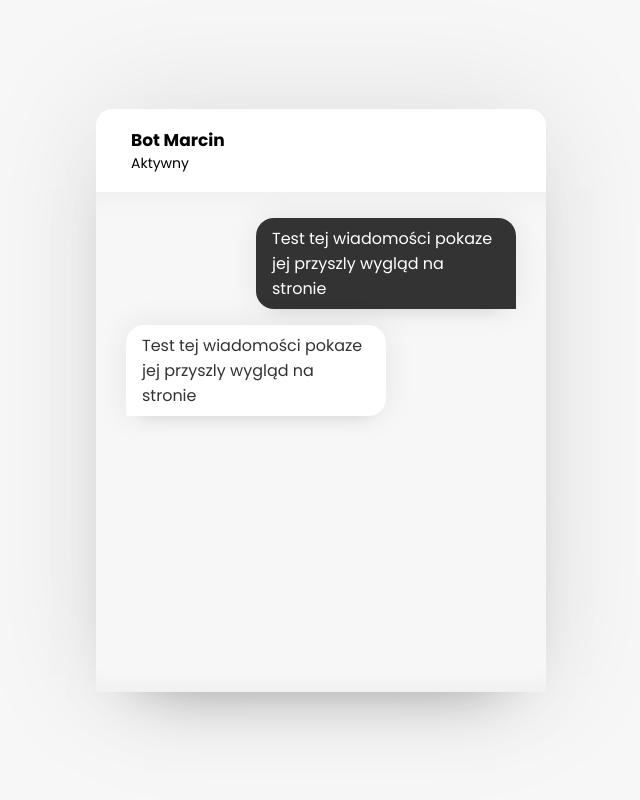
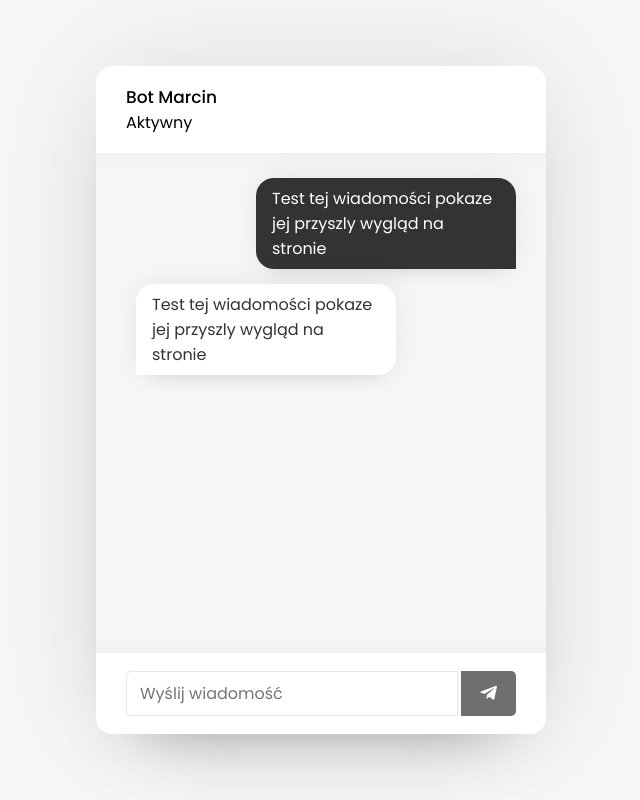
Before and after one commit to petitoff/BOT-Marcin, a Python web app: template templates/index.html in a window 1280 px wide. Shown: the whole page, without its empty margins (319-959 px from the left). Run offline with Jinja, Linux system fonts and the light colour scheme; the template is opened without the code that fills it, so the values that code supplies are empty.

Commit message:
dalesze prace nad wyglądem strony

```diff
--- a/static/styles/style.css
+++ b/static/styles/style.css
@@ -24,7 +24,17 @@ body{
 }
 
 /* Chat Area CSS Code */
-.chat-box{
+.chat-area header{
+    display: flex;
+    align-items: center;
+    padding: 18px 30px;
+  }
+.chat-area header .details span{
+    font-size: 17px;
+    font-weight: 500;
+}
+
+  .chat-box{
     position: relative;
     min-height: 500px;
     max-height: 500px;
@@ -33,27 +43,20 @@ body{
     background: #f7f7f7;
     box-shadow: inset 0 32px 32px -32px rgb(0 0 0 / 5%),
                 inset 0 -32px 32px -32px rgb(0 0 0 / 5%);
-  }
-
-.chat-area header{
-    display: flex;
-    align-items: center;
-    padding: 18px 30px;
-    margin: 0 5px;
 }
 
-.chat-area header span{
-    font-size: 17px;
-    font-weight: 900;
-}
-
-.chat-area header p{
-    font-size: 14px;
+.chat-box .text{
+    position: absolute;
+    top: 45%;
+    left: 50%;
+    width: calc(100% - 50px);
+    text-align: center;
+    transform: translate(-50%, -50%);
 }
 
 .chat-box .chat{
-    margin: 16px 0;
-  }
+    margin: 15px 0;
+}
 
 .chat-box .chat p{
     word-wrap: break-word;
@@ -66,7 +69,7 @@ body{
     display: flex;
 }
 
-.outgoing .details{
+.chat-box .outgoing .details{
     margin-left: auto;
     max-width: calc(100% - 130px);
 }
@@ -76,20 +79,54 @@ body{
     color: #fff;
     border-radius: 18px 18px 0 18px;
 }
-
 .chat-box .incoming{
     display: flex;
-    align-items: center;
+    align-items: flex-end;
+}
+.chat-box .incoming img{
+    height: 35px;
+    width: 35px;
+}
+.chat-box .incoming .details{
+    margin-right: auto;
+    margin-left: 10px;
+    max-width: calc(100% - 130px);
+}
+.incoming .details p{
+    background: #fff;
+    color: #333;
+    border-radius: 18px 18px 18px 0;
+  }
+.typing-area{
+    padding: 18px 30px;
+    display: flex;
+    justify-content: space-between;
+}
+    .typing-area input{
+    height: 45px;
+    width: calc(100% - 58px);
+    font-size: 16px;
+    padding: 0 13px;
+    border: 1px solid #e6e6e6;
+    outline: none;
+    border-radius: 5px 0 0 5px;
 }
 
-.incoming .details{
-    margin-left: 0;
-    margin-right: auto;
-    max-width: calc(100% - 130px);
+.typing-area button{
+    color: #fff;
+    width: 55px;
+    border: none;
+    outline: none;
+    background: #333;
+    font-size: 19px;
+    cursor: pointer;
+    opacity: 0.7;
+    pointer-events: none;
+    border-radius: 0 5px 5px 0;
+    transition: all 0.3s ease;
 }
 
-.incoming .details p{
-    color: #333;
-    background: #fff;
-    border-radius: 18px 18px 18px 0px;
+.typing-area button.active{
+    opacity: 1;
+    pointer-events: auto;
 }
--- a/templates/index.html
+++ b/templates/index.html
@@ -6,6 +6,8 @@
     <meta http-equiv="X-UA-Compatible" content="IE=edge">
     <meta name="viewport" content="width=device-width, initial-scale=1.0">
     <title>BOT Marcin</title>
+
+    <link rel="stylesheet" href="https://cdnjs.cloudflare.com/ajax/libs/font-awesome/5.15.2/css/all.min.css" />
 
     <link rel="stylesheet" type="text/css" href="{{url_for('static', filename='styles/style.css' )}}">
     <link rel="stylesheet" type="text/css" href="../static/styles/style.css">
@@ -32,6 +34,10 @@
                 </div>
             </div>
         </div>
+        <form action="#" class="typing-area">
+            <input type="text" placeholder="Wyślij wiadomość">
+            <button><i class="fab fa-telegram-plane"></i></button>
+        </form>
     </section>
 </div>
 
```
